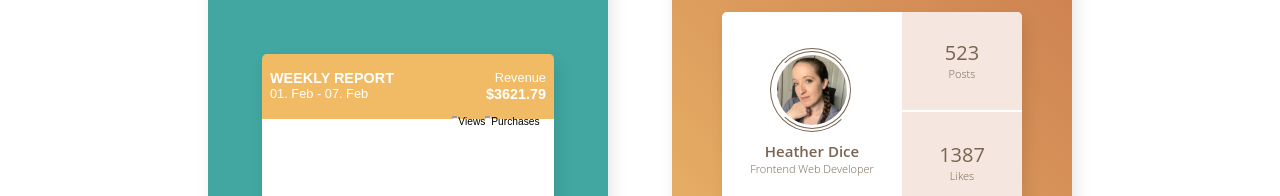
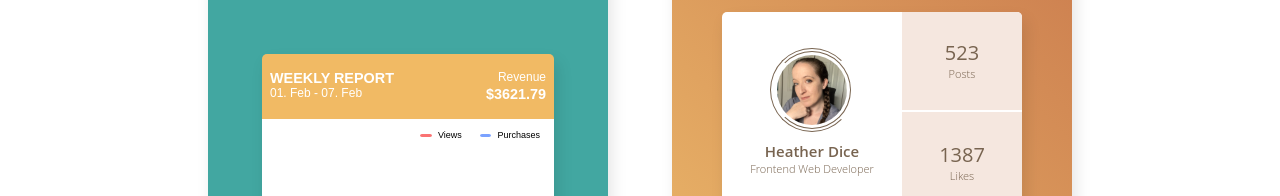
Before and after one commit to heatherdice/100_days_css, a React (Create React App) app: page / in a window 1280 px wide. Shown: the part 1846-2042 px from the top of the page. Built offline with nearby package versions, Linux system fonts and the light colour scheme.

Commit message:
Adjust text, key

```diff
--- a/src/components/days/Day5.js
+++ b/src/components/days/Day5.js
@@ -22,9 +22,9 @@ export default function Day5() {
                 {/* chart key */}
                 <div className="key">
                     <hr className="key-red" />
-                    <p className="chart-small-text">Views</p>
+                    <p className="chart-small-text view-purchase">Views</p>
                     <hr className="key-blue" />
-                    <p className="chart-small-text">Purchases</p>
+                    <p className="chart-small-text view-purchase">Purchases</p>
                 </div>
             </div>
         </div>
--- a/src/styles/dayStyles/Day5.css
+++ b/src/styles/dayStyles/Day5.css
@@ -34,7 +34,7 @@
 }
 
 .chart-small-text, .key {
-	font-size: 0.8em;
+	font-size: 0.75em;
 	font-weight: 8;
 }
 
@@ -54,25 +54,27 @@
 }
 
 .key-red, .key-blue {
-	/* align-self: stretch;
-	width: auto; */
 	outline: none;
 	flex-grow: 1;
-	height: 0.063em;
-	max-width: 0.3em;
-	margin: 0;
+	height: 0.1em;
+	max-width: 0.8em;
+	margin: 1.5em 0.5em 0 1.5em;
 	padding: 0;
 	border-radius: 3px;
 }
 
 .key-red {
-	/* border: 2px solid #FA7373; */
+	border: 0.5px solid #FA7373;
 	background-color: #FA7373;
 }
 
 .key-blue {
-	/* border: 2px solid #7BA2FF; */
+	border: 0.5px solid #7BA2FF;
 	background-color: #7BA2FF;
+}
+
+.view-purchase {
+	margin-top: 1.5em;
 }
 
 @media (max-width: 945px) {
```
